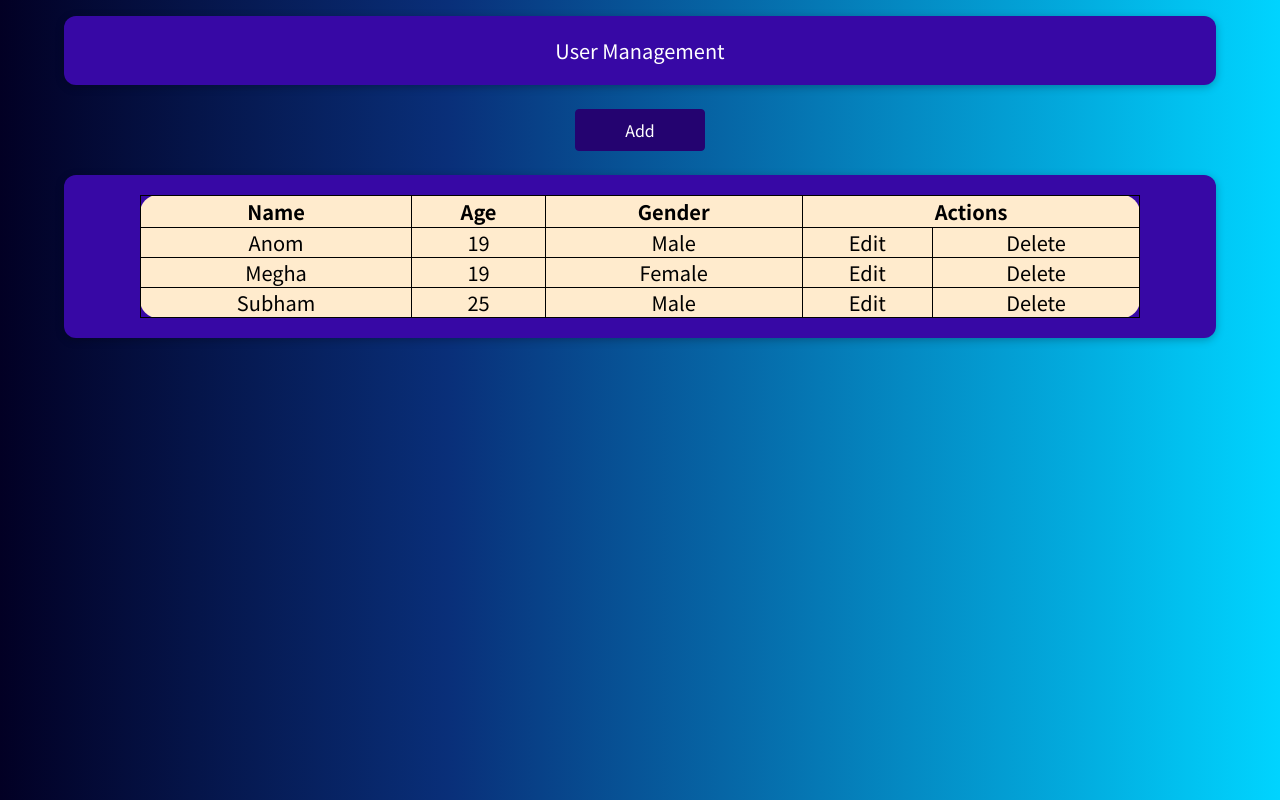
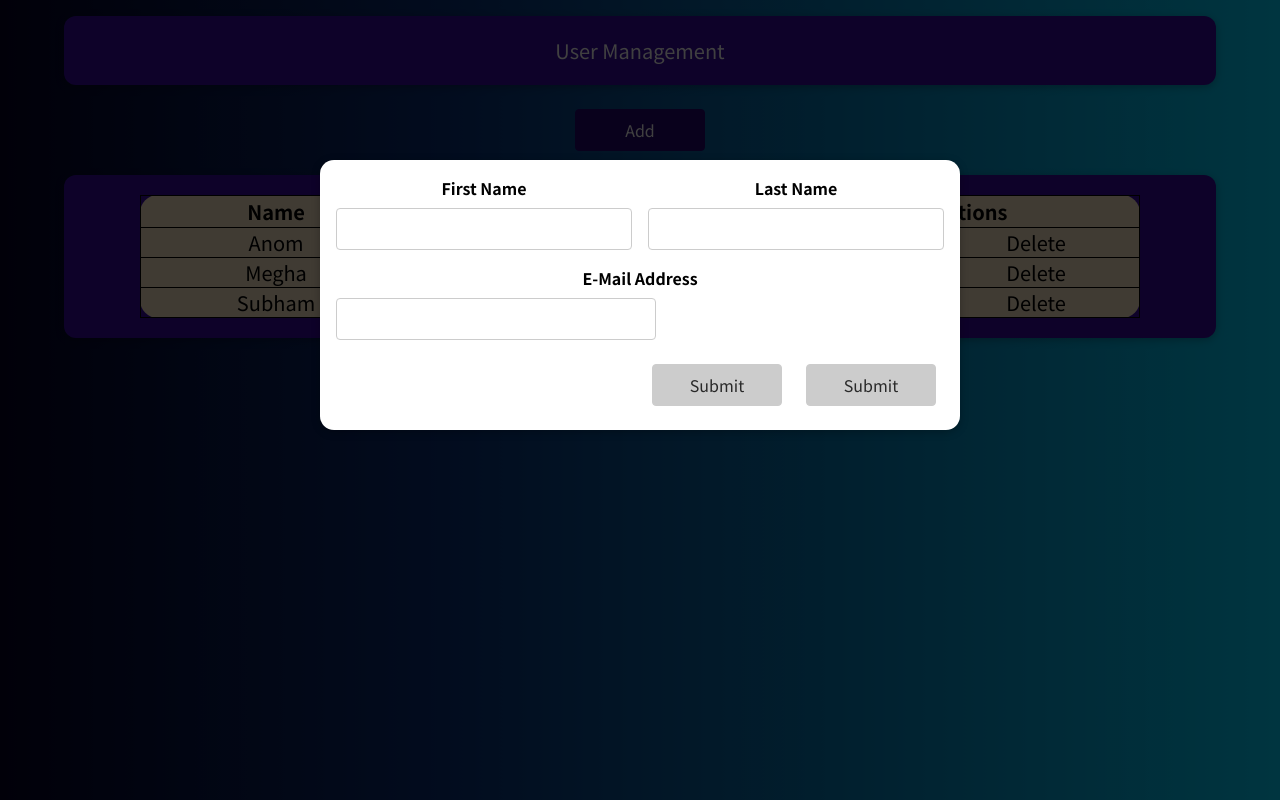
Before and after one commit to ranaawais0303/user-management-react, a React (Create React App) app: page / in a window 1280 px wide. Built offline with nearby package versions, Linux system fonts and the light colour scheme.

Commit message:
show add user modal

```diff
--- a/public/index.html
+++ b/public/index.html
@@ -28,6 +28,7 @@
   </head>
   <body>
     <noscript>You need to enable JavaScript to run this app.</noscript>
+    <div id="overlays"></div>
     <div id="root"></div>
     <!--
       This HTML file is a template.
--- a/src/App.js
+++ b/src/App.js
@@ -1,12 +1,22 @@
 import UsersList from "./components/users/UsersList";
 import Header from "./components/Header/Header";
+import AddUser from "./components/users/AddUser";
+import { useState } from "react";
+const data = [
+  { name: "Anom", age: 19, gender: "Male" },
+  { name: "Megha", age: 19, gender: "Female" },
+  { name: "Subham", age: 25, gender: "Male" },
+];
 function App() {
+  function hideUserModelHandler() {}
   return (
     <div className="container">
       {/* <div className="app">User Management</div> */}
       <Header />
+
       <button>Add</button>
-      <UsersList />
+      <AddUser onClose={hideUserModelHandler} />
+      <UsersList data={data} />
     </div>
   );
 }
--- /dev/null
+++ b/src/components/UI/Modal.js
@@ -0,0 +1,32 @@
+import React from "react";
+import ReactDOM from "react-dom";
+import classes from "./Modal.module.css";
+
+const Backdrop = (props) => {
+  return <div className={classes.backdrop} onClick={props.onClose} />;
+};
+
+const ModalOverlay = (props) => {
+  return (
+    <div className={classes.modal}>
+      <div className={classes.content}>{props.children}</div>
+    </div>
+  );
+};
+const portalElement = document.getElementById("overlays");
+function Modal(props) {
+  return (
+    <React.Fragment>
+      {ReactDOM.createPortal(
+        <Backdrop onClose={props.onClose} />,
+        portalElement
+      )}
+      {ReactDOM.createPortal(
+        <ModalOverlay>{props.children}</ModalOverlay>,
+        portalElement
+      )}
+    </React.Fragment>
+  );
+}
+
+export default Modal;
--- /dev/null
+++ b/src/components/UI/Modal.module.css
@@ -0,0 +1,41 @@
+   .backdrop {
+     position: fixed;
+     top: 0;
+     left: 0;
+     width: 100%;
+     height: 100vh;
+     z-index: 20;
+     background-color: rgba(0, 0, 0, 0.75);
+ }
+
+ .modal {
+     position: fixed;
+     top: 20vh;
+     left: 5%;
+     width: 90%;
+     background-color: white;
+     padding: 1rem;
+     border-radius: 14px;
+     box-shadow: 0 2px 8px rgba(0, 0, 0, 0.25);
+     z-index: 30;
+     animation: slide-down 300ms ease-out forwards;
+ }
+
+ @media (min-width: 768px) {
+     .modal {
+         width: 40rem;
+         left: calc(50% - 20rem);
+     }
+ }
+
+ @keyframes slide-down {
+     from {
+         opacity: 0;
+         transform: translateY(-3rem);
+     }
+
+     to {
+         opacity: 1;
+         transform: translateY(0);
+     }
+ }
--- /dev/null
+++ b/src/components/hooks/use-input.js
@@ -0,0 +1,35 @@
+import React, { useState } from "react";
+const useInput = (validateValue) => {
+  //state
+  const [enteredValue, setEnteredValue] = useState("");
+  const [isTouched, setIsTouched] = useState(false);
+
+  ///constants
+  const valueIsValid = validateValue(enteredValue);
+  const hasError = !valueIsValid && isTouched;
+
+  //// input field handler on every keystroke
+  const valueChangeHandler = (e) => {
+    setEnteredValue(e.target.value);
+  };
+  //blur handler
+  const valueBlurHandler = (e) => {
+    setIsTouched(true);
+  };
+
+  //reset function
+  const reset = () => {
+    setEnteredValue("");
+    setIsTouched(false);
+  };
+
+  return {
+    value: enteredValue,
+    isValid: valueIsValid,
+    hasError,
+    valueChangeHandler,
+    valueBlurHandler,
+    reset,
+  };
+};
+export default useInput;
--- /dev/null
+++ b/src/components/users/AddUser.js
@@ -0,0 +1,113 @@
+import React from "react";
+import useInput from "../hooks/use-input";
+import Modal from "../UI/Modal";
+
+const AddUser = (props) => {
+  const isEmpty = (value) => value.trim() !== "";
+  const isEmail = (value) => value.includes("@");
+  //for first name
+  const {
+    value: firstNameValue,
+    isValid: firstNameIsValid,
+    hasError: fNameHasError,
+    valueChangeHandler: fNameChangeHandler,
+    valueBlurHandler: fNameBlurHandler,
+    reset: fNameReset,
+  } = useInput(isEmpty);
+
+  //for last name
+  const {
+    value: lastNameValue,
+    isValid: lastNameIsValid,
+    hasError: lNameHasError,
+    valueChangeHandler: lNameChangeHandler,
+    valueBlurHandler: lNameBlurHandler,
+    reset: lNameReset,
+  } = useInput(isEmpty);
+
+  //for email
+  const {
+    value: emailValue,
+    isValid: emailIsValid,
+    hasError: emailHasError,
+    valueChangeHandler: emailChangeHandler,
+    valueBlurHandler: emailBlurHandler,
+    reset: emailReset,
+  } = useInput(isEmail);
+
+  let formIsValid = false;
+  if (firstNameIsValid && lastNameIsValid && emailIsValid) {
+    formIsValid = true;
+  }
+  const formSubmissionHandler = (e) => {
+    e.preventDefault();
+    if (!formIsValid) {
+      return;
+    }
+    fNameReset();
+    lNameReset();
+    emailReset();
+  };
+  //set style according to conditions
+  const fnameInputClasses = fNameHasError
+    ? "form-control invalid"
+    : "form-control";
+  const lnameInputClasses = lNameHasError
+    ? "form-control invalid"
+    : "form-control";
+  const emailInputClasses = emailHasError
+    ? "form-control invalid"
+    : "form-control";
+
+  return (
+    <Modal onClose={props.onClose}>
+      <form onSubmit={formSubmissionHandler}>
+        <div className="control-group">
+          <div className={fnameInputClasses}>
+            <label htmlFor="name">First Name</label>
+            <input
+              type="text"
+              id="fname"
+              onChange={fNameChangeHandler}
+              onBlur={fNameBlurHandler}
+              value={firstNameValue}
+            />
+            {fNameHasError && (
+              <p className="error-text">First Name is not Valid</p>
+            )}
+          </div>
+          <div className={lnameInputClasses}>
+            <label htmlFor="name">Last Name</label>
+            <input
+              type="text"
+              id="lname"
+              onChange={lNameChangeHandler}
+              onBlur={lNameBlurHandler}
+              value={lastNameValue}
+            />
+            {lNameHasError && (
+              <p className="error-text">Last Name is not Valid</p>
+            )}
+          </div>
+        </div>
+        <div className={emailInputClasses}>
+          <label htmlFor="name">E-Mail Address</label>
+          <input
+            type="email"
+            id="email"
+            onChange={emailChangeHandler}
+            onBlur={emailBlurHandler}
+            value={emailValue}
+          />
+          {emailHasError && <p className="error-text">Email is not Valid</p>}
+        </div>
+        <div className="form-actions">
+          <button disabled={!formIsValid}>Submit</button>
+          <button disabled={!formIsValid}>Submit</button>
+        </div>
+      </form>
+    </Modal>
+  );
+};
+
+export default AddUser;
--- a/src/components/users/UsersList.js
+++ b/src/components/users/UsersList.js
@@ -2,11 +2,6 @@ import React from "react";
 import Card from "../UI/Card";
 import classes from "./UsersList.module.css";
 
-const data = [
-  { name: "Anom", age: 19, gender: "Male" },
-  { name: "Megha", age: 19, gender: "Female" },
-  { name: "Subham", age: 25, gender: "Male" },
-];
 const UsersList = (props) => {
   return (
     <Card>
@@ -17,7 +12,7 @@ const UsersList = (props) => {
           <th>Gender</th>
           <th colSpan={2}>Actions</th>
         </tr>
-        {data.map((val, key) => {
+        {props.data.map((val, key) => {
           return (
             <tr key={key}>
               <td>{val.name}</td>
```
Also changed, not shown: src/components/BasicForm.js (added, +108 -0 lines), src/components/users/AddUser.module.css (added).
